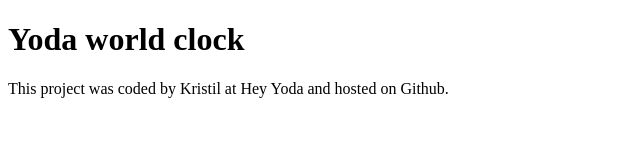
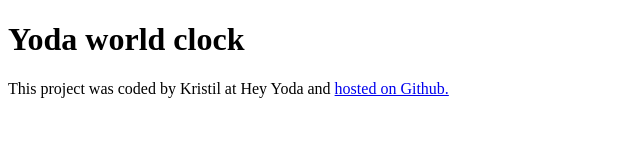
Before and after one commit to kristilerla/Yodaclock, a plain HTML site: page index.html in a window 1280 px wide. Shown: the whole page, without its empty margins (0-640 px from the left). Drawn offline with Linux system fonts and the light colour scheme.

Commit message:
updated footer with Github link

```diff
--- a/index.html
+++ b/index.html
@@ -8,7 +8,10 @@
 </head>
 <body>
     <h1>Yoda world clock</h1>
-    <footer>This project was coded by Kristil at Hey Yoda and hosted on Github.</footer>
+    <footer>This project was coded by Kristil at Hey Yoda and <a href="https://github.com/kristilerla/Yodaclock" target="_blank">
+
+    hosted on Github.</a>
+    </footer>
 <script src="javascript/index.js"></script>
 </body>
 </html>
```
